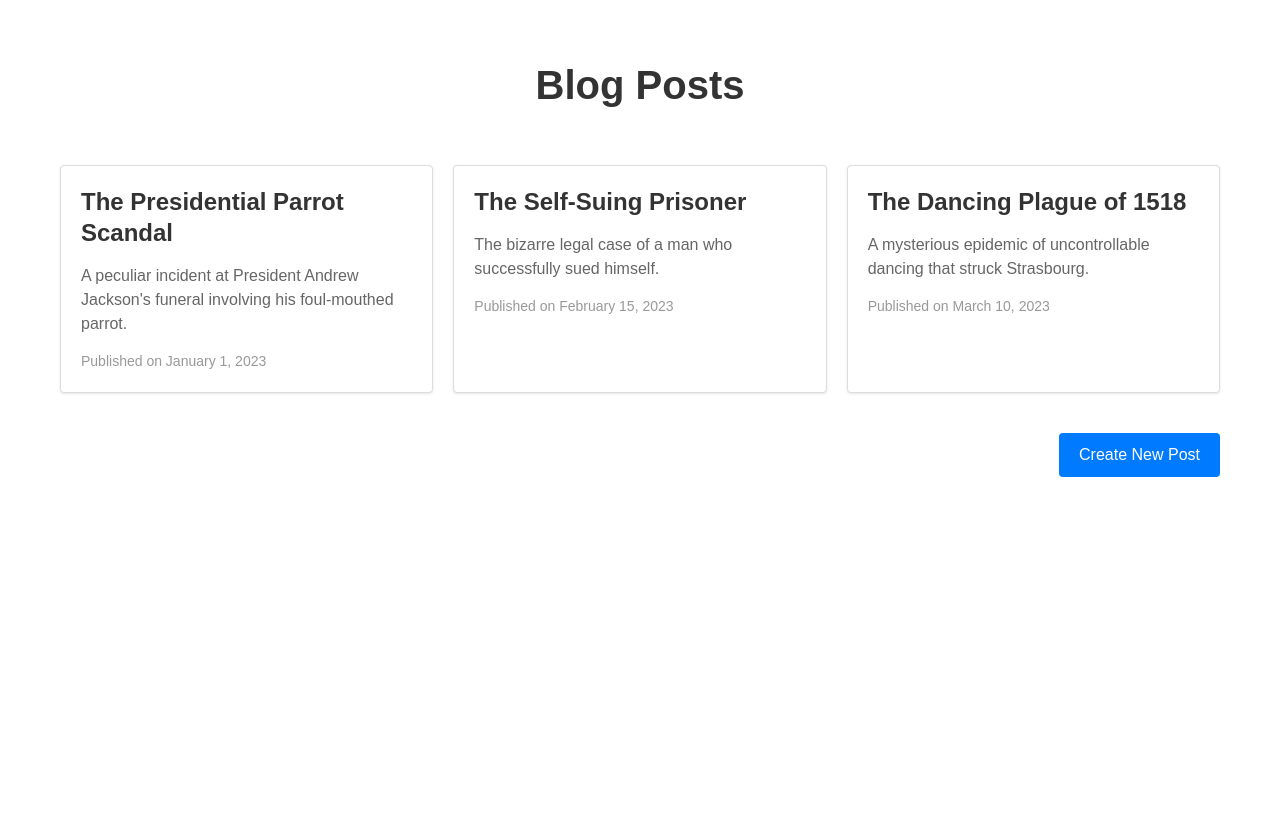
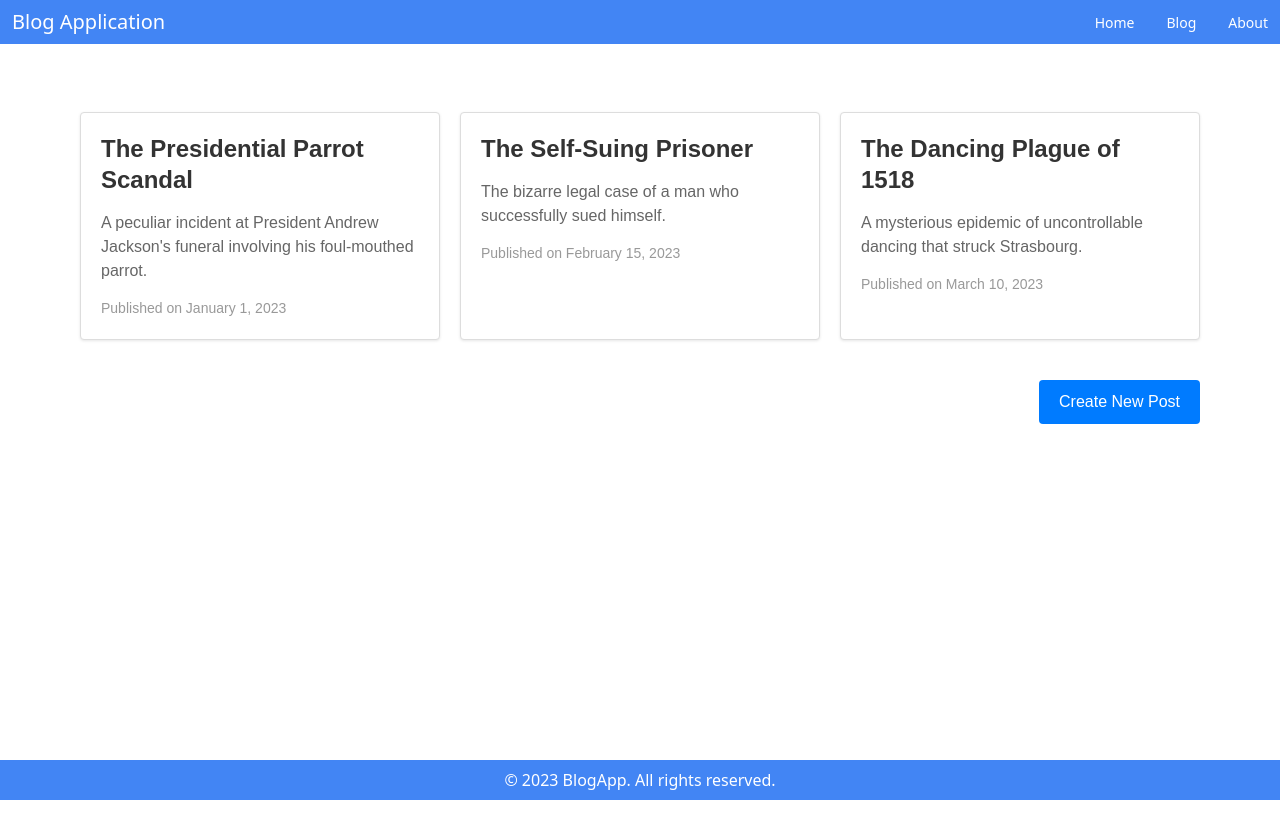
Before and after one commit to stef-writes/ReactBlog, a React (Vite) app: page / in a window 1280 px wide. Shown: the top 838 px of the page. Before the commit the page ends 800 px from the top, so only its background shows below. Built offline with nearby package versions, Linux system fonts and the light colour scheme.

Commit message:
Challenge 5, Version 1

```diff
--- a/src/App.jsx
+++ b/src/App.jsx
@@ -3,6 +3,7 @@
 import BlogPostList from './react-components/BlogList/BlogPostList';
 import BlogPostDetail from './react-components/BlogPostDetail/BlogPostDetail';
 import BlogPostForm from './react-components/blogPostForm/blogPostForm';
+import Layout from './react-components/ResponsiveNavigation/Layout/Layout';
 import { BrowserRouter, Routes, Route, useNavigate, useParams } from 'react-router-dom';
 import { mockBlogPosts } from './react-components/BlogPostDetail/mockPosts';
 
@@ -50,15 +51,16 @@
 
   return (
     <BrowserRouter>
+      <Layout>
         <div className="container">
-        <h1 className="title">Blog Posts</h1>
           <Routes>
             <Route path="/" element={<BlogPostList posts={posts} />} />
             <Route path="/posts/:id" element={<PostDetail />} />
-          <Route path="/create" element={<CreateEditPost />} />
+            <Route path="/new" element={<CreateEditPost />} />
             <Route path="/posts/:id/edit" element={<CreateEditPost />} />
           </Routes>
         </div>
+      </Layout>
     </BrowserRouter>
   );
 }
--- /dev/null
+++ b/src/react-components/ResponsiveNavigation/Layout/Layout.jsx
@@ -0,0 +1,21 @@
+import React from 'react';
+import NavBar from '../NavBar/NavBar';
+import styles from './Layout.module.css';
+
+const Layout = ({ children }) => {
+  return (
+    <div className={styles.layout}>
+      <header>
+        <NavBar />
+      </header>
+      <main className={styles.main}>
+        {children}
+      </main>
+      <footer className={styles.footer}>
+        <p>&copy; 2023 BlogApp. All rights reserved.</p>
+      </footer>
+    </div>
+  );
+};
+
+export default Layout;
--- /dev/null
+++ b/src/react-components/ResponsiveNavigation/Layout/Layout.module.css
@@ -0,0 +1,52 @@
+/* Layout.module.css */
+
+.layout {
+  min-height: 100vh;
+  display: flex;
+  flex-direction: column;
+  padding-top: 44px; /* Match navbar height */
+}
+
+header {
+  height: 44px;
+  position: fixed;
+  top: 0;
+  left: 0;
+  right: 0;
+  z-index: 1000;
+}
+
+.main {
+  flex: 1;
+  padding: 20px;
+  max-width: 1200px;
+  margin: 0 auto;
+  width: 100%;
+  margin-bottom: 40px; /* Add margin to prevent content from being hidden by footer */
+}
+
+.footer {
+  background-color: #4285F4;
+  color: white;
+  text-align: center;
+  height: 40px;
+  display: flex;
+  align-items: center;
+  justify-content: center;
+  position: fixed; /* Fix footer at bottom */
+  bottom: 0;
+  left: 0;
+  right: 0;
+  z-index: 1000;
+}
+
+/* ===== MOBILE VIEW (up to 768px) ===== */
+@media (max-width: 768px) {
+  .main {
+    padding: 10px;
+  }
+
+  .footer {
+    font-size: 14px;
+  }
+}
--- /dev/null
+++ b/src/react-components/ResponsiveNavigation/NavBar/NavBar.jsx
@@ -0,0 +1,39 @@
+import React, { useState } from 'react';
+import { Link } from 'react-router-dom';
+import styles from './NavBar.module.css';
+
+const NavBar = () => {
+  const [isMobileMenuOpen, setIsMobileMenuOpen] = useState(false);
+
+  const toggleMobileMenu = () => {
+    setIsMobileMenuOpen(!isMobileMenuOpen);
+  };
+
+  return (
+    <nav className={styles.navBar}>
+      <Link to="/" className={styles.logo}>Blog Application</Link>
+      <div className={styles.links}>
+        <Link to="/">Home</Link>
+        <Link to="/blog">Blog</Link>
+        <Link to="/about">About</Link>
+      </div>
+      <button
+        className={styles.hamburger}
+        onClick={toggleMobileMenu}
+        aria-label="Toggle menu"
+        aria-expanded={isMobileMenuOpen}
+      >
+        {isMobileMenuOpen ? '✕' : '☰'}
+      </button>
+      {isMobileMenuOpen && (
+        <div className={styles.mobileMenu}>
+          <Link to="/" onClick={toggleMobileMenu}>Home</Link>
+          <Link to="/blog" onClick={toggleMobileMenu}>Blog</Link>
+          <Link to="/about" onClick={toggleMobileMenu}>About</Link>
+        </div>
+      )}
+    </nav>
+  );
+};
+
+export default NavBar;
--- /dev/null
+++ b/src/react-components/ResponsiveNavigation/NavBar/NavBar.module.css
@@ -0,0 +1,109 @@
+/* NavBar.module.css */
+
+/* ===== BASE STYLES ===== */
+.navBar {
+  position: fixed;
+  top: 0;
+  left: 0;
+  width: 100%;
+  background-color: #4285F4;
+  color: white;
+  z-index: 1000;
+  display: flex;
+  justify-content: space-between;
+  align-items: center;
+  height: 44px;
+}
+
+.logo {
+  color: white;
+  text-decoration: none;
+  font-size: 20px;
+  padding-left: 12px;
+}
+
+.links {
+  display: flex;
+  gap: 32px;
+  padding-right: 12px;
+}
+
+.links a {
+  color: white;
+  text-decoration: none;
+  font-size: 14px;
+  font-weight: 500;
+}
+
+.hamburger {
+  display: none;
+  background: none;
+  border: none;
+  color: white;
+  font-size: 24px;
+  cursor: pointer;
+  padding: 5px;
+}
+
+.mobileMenu {
+  display: none;
+  position: absolute;
+  top: 44px;
+  left: 0;
+  width: 100%;
+  background-color: white;
+  box-shadow: 0 2px 4px rgba(0,0,0,0.1);
+}
+
+.mobileMenu a {
+  display: block;
+  padding: 15px 20px;
+  color: #333;
+  text-decoration: none;
+  font-size: 14px;
+  border-bottom: 1px solid #eee;
+}
+
+/* ===== DESKTOP VIEW (1200px and above) ===== */
+@media (min-width: 1200px) {
+  .links {
+    display: flex;
+  }
+
+  .hamburger {
+    display: none;
+  }
+}
+
+/* ===== MOBILE VIEW (up to 768px) ===== */
+@media (max-width: 768px) {
+  .links {
+    display: none;
+  }
+
+  .hamburger {
+    display: block;
+    margin-right: 12px;
+  }
+
+  .mobileMenu {
+    display: block;
+  }
+}
+
+/* ===== ACCESSIBILITY & INTERACTIONS ===== */
+.navBar a:focus,
+.navBar button:focus {
+  outline: 2px solid #0066cc;
+  outline-offset: 2px;
+}
+
+.navBar a:hover,
+.navBar button:hover {
+  opacity: 0.8;
+}
+
+.navBar a:active,
+.navBar button:active {
+  opacity: 0.6;
+}
```
Lines whose indentation alone changed are shown as unchanged.
